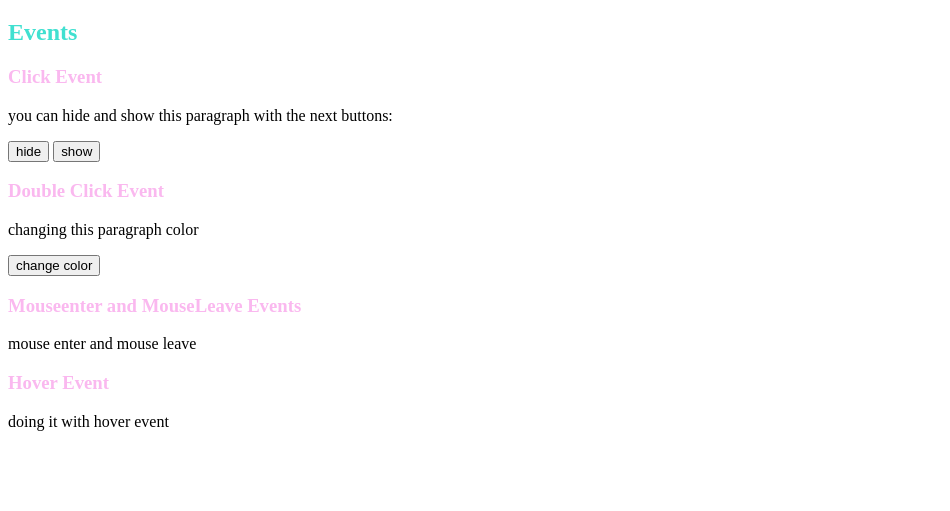
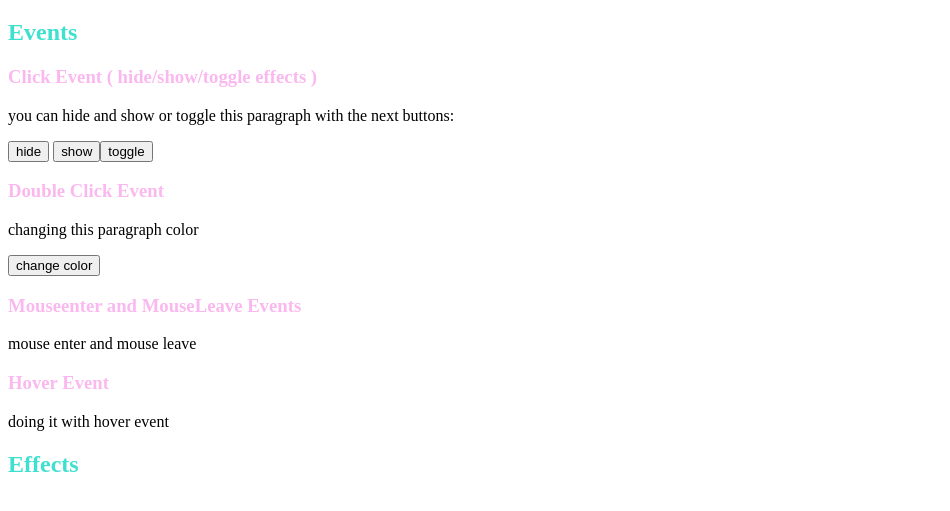
Before and after one commit to YoussefKafa/InteractiveLearningWebsite, a plain HTML site: page index.html in a window 1280 px wide. Shown: the part 61-572 px from the top of the page, without its empty margins (0-950 px from the left). Drawn offline with Linux system fonts and the light colour scheme.

Commit message:
toggle effect

```diff
--- a/index.html
+++ b/index.html
@@ -10,7 +10,7 @@
 <h1 align="center">JQuery Interactive Learning Website</h1>
 <h2>Events</h2>
 <!--______________________________________Click Event_______________________________________________-->
-<h3>Click Event</h3>
+<h3>Click Event ( hide/show/toggle effects )</h3>
 <script>
 $(document).ready(function(){
   $("#hideButton").click(function(){
@@ -19,10 +19,13 @@ $(document).ready(function(){
   $("#showButton").click(function(){
     $("#pToHideAndShow").show();
   });
+  $("#toggleButton").click(function(){
+    $("#pToHideAndShow").toggle();
+  });
 });
 </script>
-<p id="pToHideAndShow"> you can hide and show this paragraph with the next buttons:</p>
-<button id="hideButton">hide</button> <button id="showButton">show</button>
+<p id="pToHideAndShow"> you can hide and show or toggle this paragraph with the next buttons:</p>
+<button id="hideButton">hide</button> <button id="showButton">show</button><button id="toggleButton">toggle</button>
 <!--__________________________________Double Click Event___________________________________________________-->
 <h3>Double Click Event</h3>
 <script>
@@ -53,6 +56,6 @@ $("#pWithHover").hover(function(){$(this).css("color","red")},function(){$(this)
 </script>
 <p id="pWithHover">doing it with hover event</p>
 <!--_____________________________________________________________________________________-->
-
+<h2>Effects</h2>
 </body>
 </html>
```
